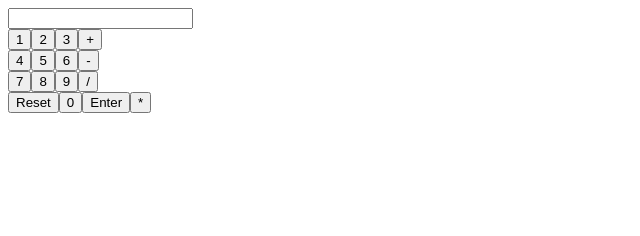
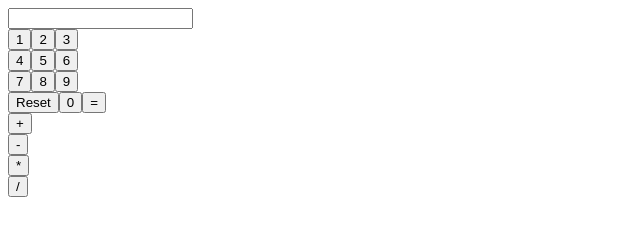
Before and after one commit to SonderUA/odin-calculator, a plain HTML site: page index.html in a window 1280 px wide. Shown: the whole page, without its empty margins (0-640 px from the left). Drawn offline with Linux system fonts and the light colour scheme.

Commit message:
feat: restyle the calculator html

```diff
--- a/index.html
+++ b/index.html
@@ -12,20 +12,42 @@
 			<input type="text" name="input" class="input" id="inputField" />
 			<div class="panel">
 				<div class="row">
-					<button>1</button><button>2</button><button>3</button
-					><button>+</button>
+					<div class="keys">
+						<div class="row">
+							<button class="key">1</button
+							><button class="key">2</button
+							><button class="key">3</button>
 						</div>
 						<div class="row">
-					<button>4</button><button>5</button><button>6</button
-					><button>-</button>
+							<button class="key">4</button
+							><button class="key">5</button
+							><button class="key">6</button>
 						</div>
 						<div class="row">
-					<button>7</button><button>8</button><button>9</button
-					><button>/</button>
+							<button class="key">7</button
+							><button class="key">8</button
+							><button class="key">9</button>
 						</div>
 						<div class="row">
-					<button>Reset</button><button>0</button
-					><button>Enter</button><button>*</button>
+							<button class="key">Reset</button
+							><button class="key">0</button
+							><button class="key">=</button>
+						</div>
+					</div>
+					<div class="operators">
+						<div class="row">
+							<button class="operator">+</button>
+						</div>
+						<div class="row">
+							<button class="operator">-</button>
+						</div>
+						<div class="row">
+							<button class="operator">*</button>
+						</div>
+						<div class="row">
+							<button class="operator">/</button>
+						</div>
+					</div>
 				</div>
 			</div>
 		</div>
```
Lines whose indentation alone changed are shown as unchanged.
